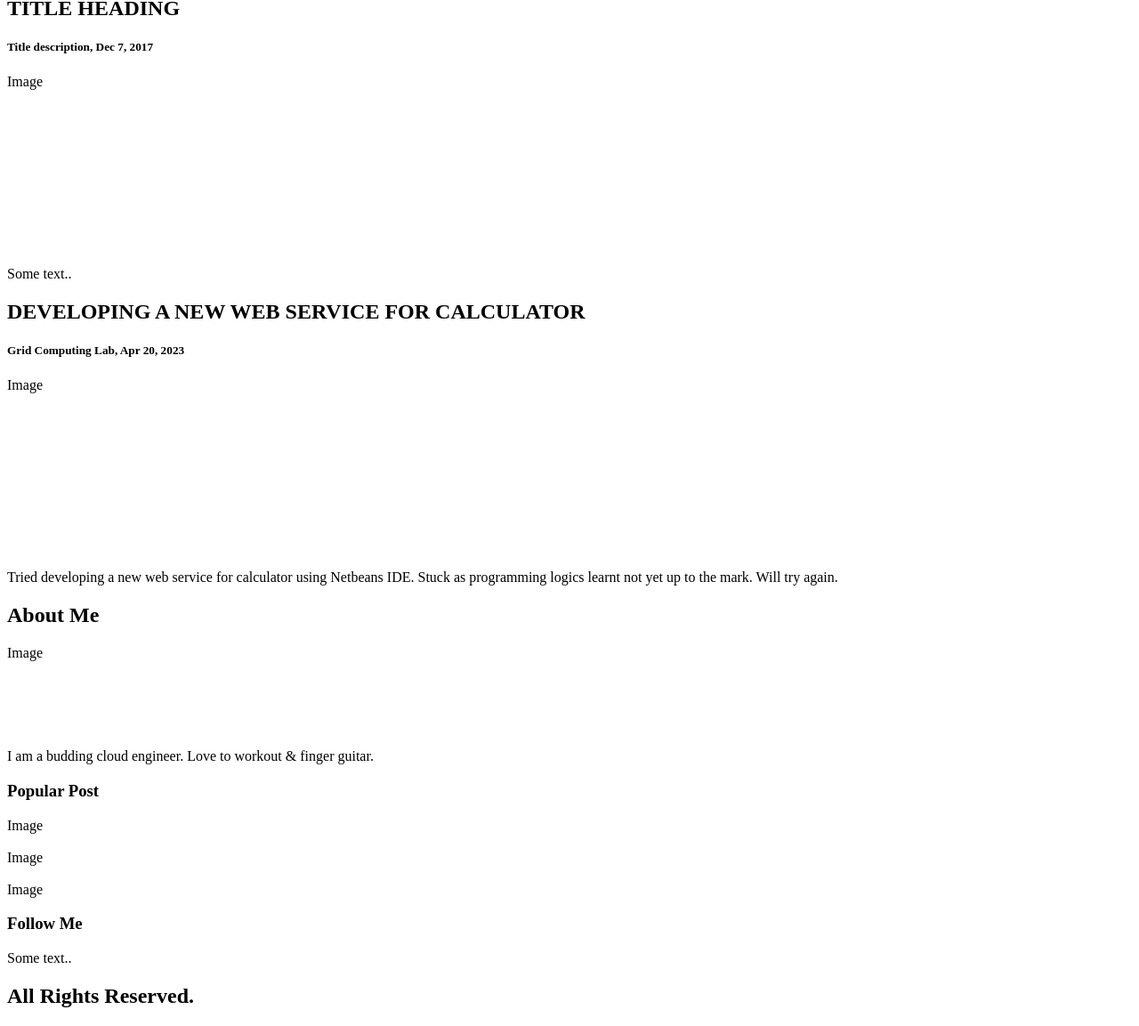
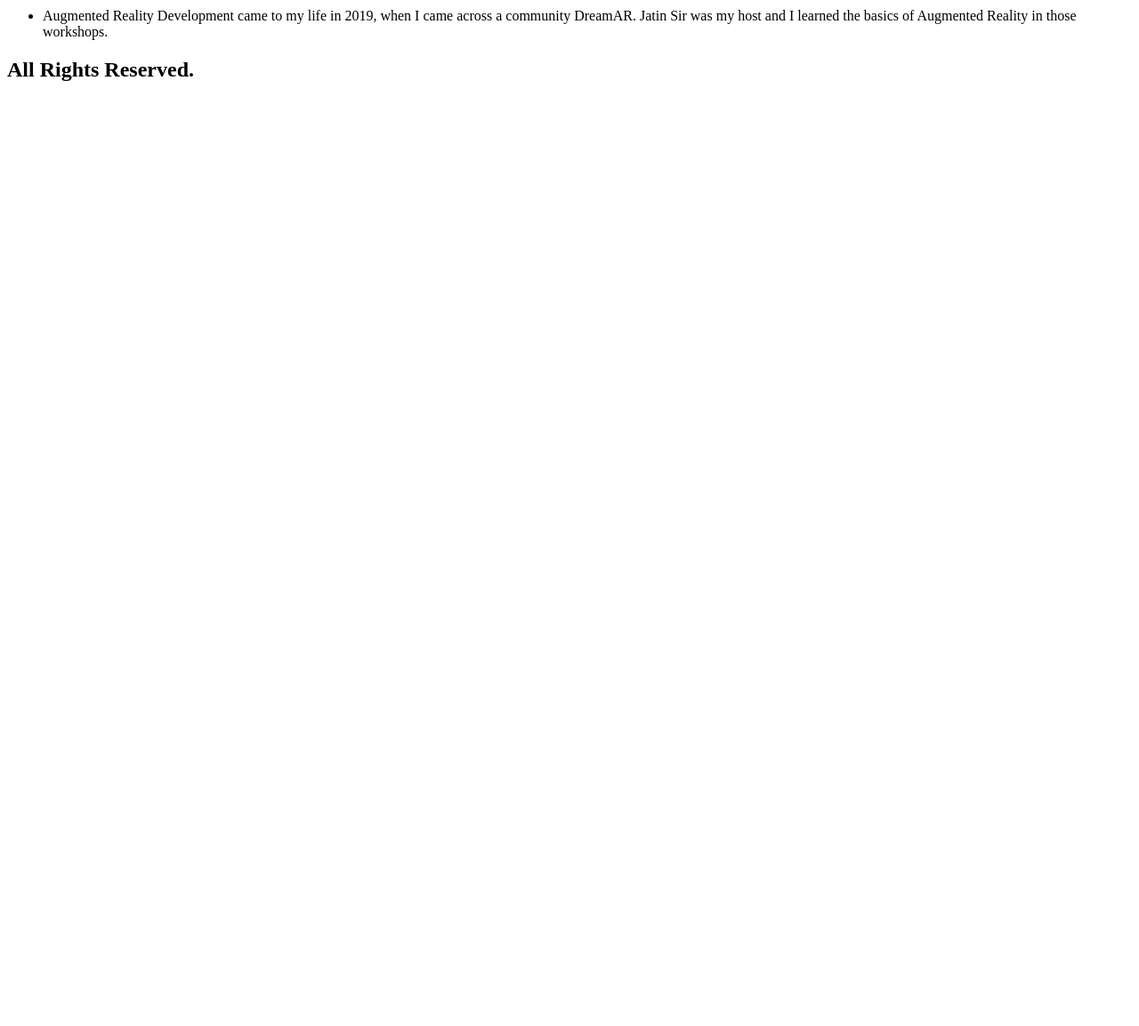
Before and after one commit to anantkpandey/anantkpandey.github.io, a plain HTML site: page index.html in a window 1280 px wide. Shown: the part 71-1224 px from the top of the page at 89% size. After the commit the page ends 800 px from the top, so only its background shows below. Drawn offline with Linux system fonts and the light colour scheme.

Commit message:
Update index.html

```diff
--- a/index.html
+++ b/index.html
@@ -9,46 +9,10 @@
   <link rel="stylesheet" href="stylesheet.css">
 </head>
 <body>
-  <div class="header">
-  <h2>Anant K Pandey's Blog</h2>
-</div>
-
-<div class="row">
-  <div class="leftcolumn">
-    <div class="card">
-      <h2>TITLE HEADING</h2>
-      <h5>Title description, Dec 7, 2017</h5>
-      <div class="fakeimg" style="height:200px;">Image</div>
-      <p>Some text..</p>
-    </div>
-    <div class="card">
-      <h2>DEVELOPING A NEW WEB SERVICE FOR CALCULATOR</h2>
-      <h5>Grid Computing Lab, Apr 20, 2023</h5>
-      <div class="fakeimg" style="height:200px;">Image</div>
-      <p>Tried developing a new web service for calculator using Netbeans IDE. Stuck as programming logics learnt not yet up to the mark. Will try again.</p>
-    </div>
-  </div>
-  <div class="rightcolumn">
-    <div class="card">
-      <h2>About Me</h2>
-      <div class="fakeimg" style="height:100px;">Image</div>
-      <p>I am a budding cloud engineer. Love to workout & finger guitar.</p>
-    </div>
-    <div class="card">
-      <h3>Popular Post</h3>
-      <div class="fakeimg">Image</div><br>
-      <div class="fakeimg">Image</div><br>
-      <div class="fakeimg">Image</div>
-    </div>
-    <div class="card">
-      <h3>Follow Me</h3>
-      <p>Some text..</p>
-    </div>
-  </div>
-</div>
-
-<div class="footer">
+  <h1>Anant K Pandey's Blog</h1>
+  <ul>
+      <li>Augmented Reality Development came to my life in 2019, when I came across a community DreamAR. Jatin Sir was my host and I learned the basics of Augmented Reality in those workshops.</li>
+  </ul>
   <h2>All Rights Reserved.</h2>
-</div>
 </body>
 </html>
```
